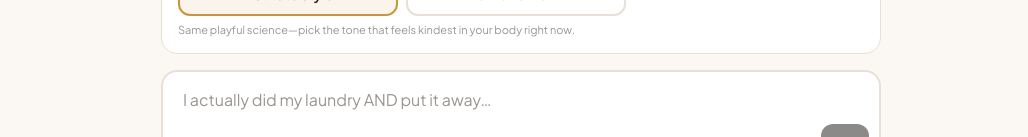
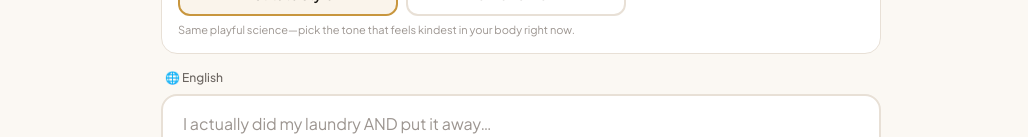
Before and after one commit to oneprofile-dev/youdeservenow, a Next.js app: page / in a window 1280 px wide. Shown: the part 727-864 px from the top of the page, without its empty margins (119-1147 px from the left). Built offline with nearby package versions, Linux system fonts and the light colour scheme; no server answers; the database is empty.

Commit message:
major review

```diff
--- a/components/Hero.tsx
+++ b/components/Hero.tsx
@@ -283,6 +283,11 @@ export default function Hero({ referralResult, initialAudience }: HeroProps) {
           />
 
           <div className="relative">
+            <div className="mb-2 flex items-center gap-2 px-1">
+              <span className="text-xs font-medium text-[var(--color-text-secondary)] dark:text-[var(--color-dark-text)]">
+                🌐 {LANG_NAMES[lang] || lang}
+              </span>
+            </div>
             <textarea
               value={input}
               onChange={(e) => setInput(e.target.value)}
```
